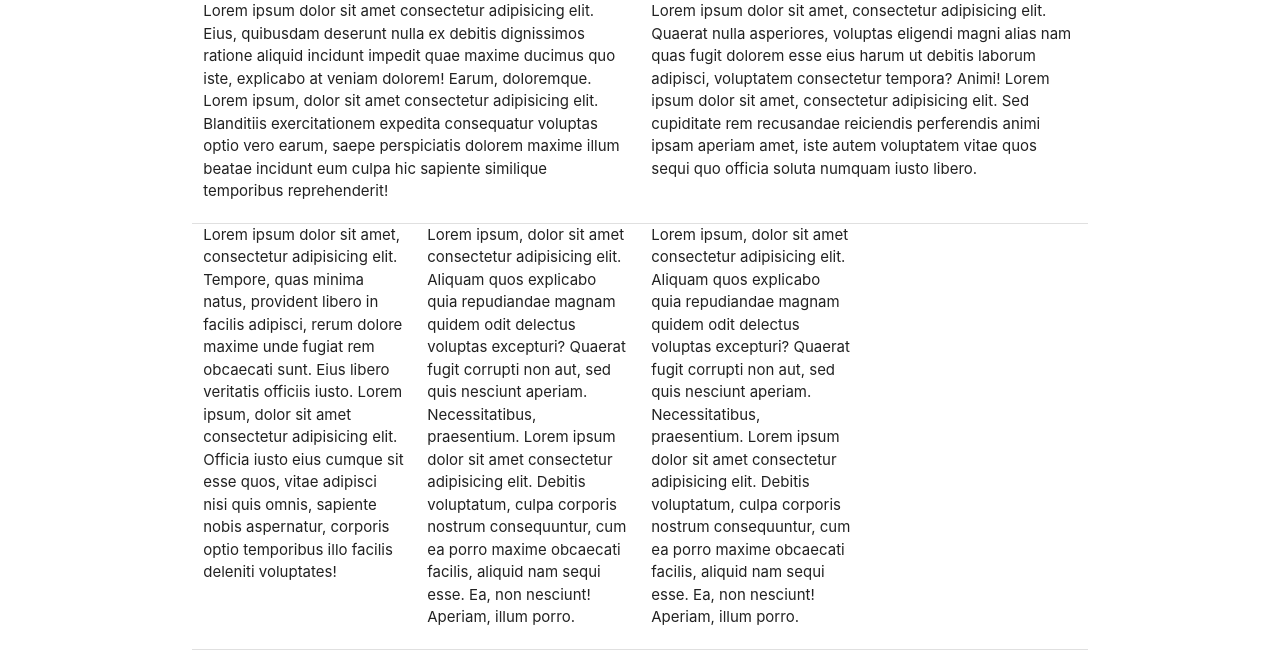
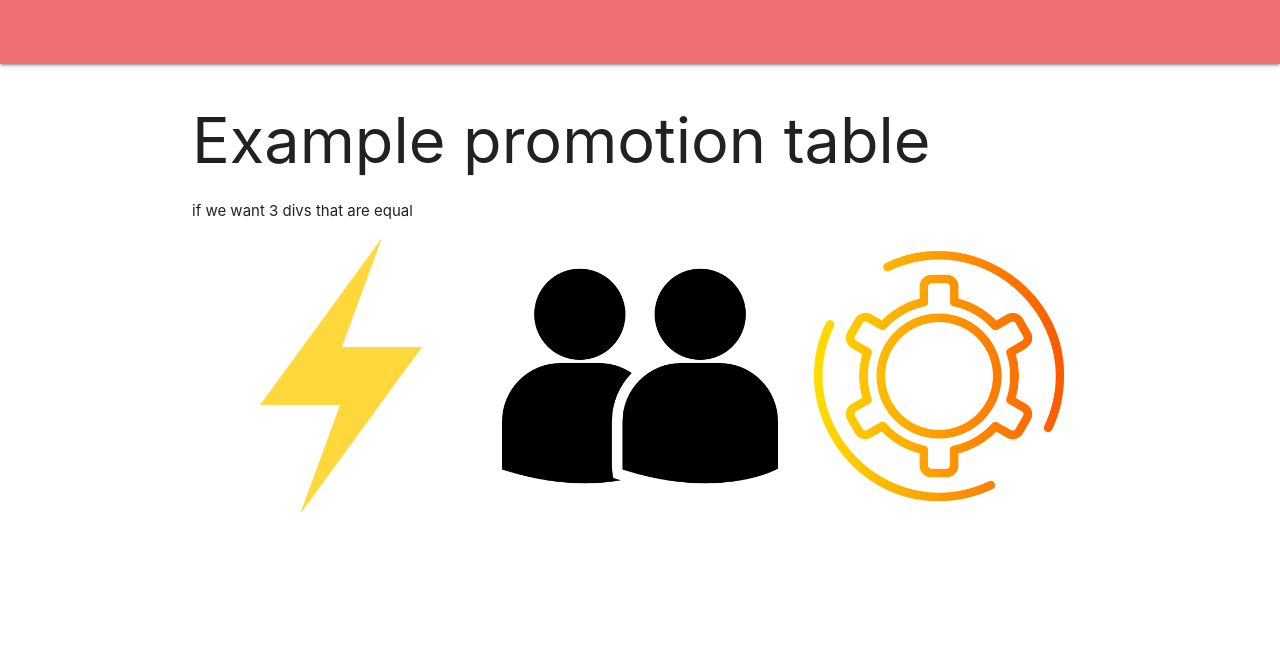
Before and after one commit to romVeronica/Uma-demo, a plain HTML site: page index.html in a window 1280 px wide. Drawn offline with nearby package versions, Linux system fonts and the light colour scheme.

Commit message:
uso de imagenes y texto

```diff
--- a/index.html
+++ b/index.html
@@ -8,37 +8,26 @@
     <link rel="stylesheet" href="https://cdnjs.cloudflare.com/ajax/libs/materialize/1.0.0/css/materialize.min.css">
 </head>
 <body>
-    <div class="container">
-    <div class="row">
-        <div class="col s6">
-        Lorem ipsum dolor sit amet consectetur adipisicing elit. Eius, quibusdam deserunt nulla ex debitis dignissimos ratione aliquid incidunt impedit quae maxime ducimus quo iste, explicabo at veniam dolorem! Earum, doloremque.
-        Lorem ipsum, dolor sit amet consectetur adipisicing elit. Blanditiis exercitationem expedita consequatur voluptas optio vero earum, saepe perspiciatis dolorem maxime illum beatae incidunt eum culpa hic sapiente similique temporibus reprehenderit!
+  <nav></nav>
+    <div class="container ">
+    <div class="col s12">
+      <h1>Example promotion table</h1>
+      <p>
+        if we want 3 divs that are equal
+      </p>
     </div>
-    <div class="col s6">
-        Lorem ipsum dolor sit amet, consectetur adipisicing elit. Quaerat nulla asperiores, voluptas eligendi magni alias nam quas fugit dolorem esse eius harum ut debitis laborum adipisci, voluptatem consectetur tempora? Animi!
-        Lorem ipsum dolor sit amet, consectetur adipisicing elit. Sed cupiditate rem recusandae reiciendis perferendis animi ipsam aperiam amet, iste autem voluptatem vitae quos sequi quo officia soluta numquam iusto libero.
-      </div>
-    </div>
-    <div class="divider"></div>
-      <div class="row">
-
-    <div class="col s3">
-      Lorem ipsum dolor sit amet, consectetur adipisicing elit. Tempore, quas minima natus, provident libero in facilis adipisci, rerum dolore maxime unde fugiat rem obcaecati sunt. Eius libero veritatis officiis iusto.
-      Lorem ipsum, dolor sit amet consectetur adipisicing elit. Officia iusto eius cumque sit esse quos, vitae adipisci nisi quis omnis, sapiente nobis aspernatur, corporis optio temporibus illo facilis deleniti voluptates!
-
-      </div>
-      <div class="col s3">
-      Lorem ipsum, dolor sit amet consectetur adipisicing elit. Aliquam quos explicabo quia repudiandae magnam quidem odit delectus voluptas excepturi? Quaerat fugit corrupti non aut, sed quis nesciunt aperiam. Necessitatibus, praesentium.
-      Lorem ipsum dolor sit amet consectetur adipisicing elit. Debitis voluptatum, culpa corporis nostrum consequuntur, cum ea porro maxime obcaecati facilis, aliquid nam sequi esse. Ea, non nesciunt! Aperiam, illum porro.
-      </div>
-      <div class="col s3">
-     Lorem ipsum, dolor sit amet consectetur adipisicing elit. Aliquam quos explicabo quia repudiandae magnam quidem odit delectus voluptas excepturi? Quaerat fugit corrupti non aut, sed quis nesciunt aperiam. Necessitatibus, praesentium.
-     Lorem ipsum dolor sit amet consectetur adipisicing elit. Debitis voluptatum, culpa corporis nostrum consequuntur, cum ea porro maxime obcaecati facilis, aliquid nam sequi esse. Ea, non nesciunt! Aperiam, illum porro.
-    </div>
-   </div>
-   <div class="divider"></div>
- </div>
-
+     <div class="row">
+         <div class="col s4">
+          <img class="responsive-img" src="imgs/ligero.png" alt="">
+         </div>
+         <div class="col s4">
+          <img class="responsive-img" src="imgs/silueta-de-usuarios-de-pareja.png" alt="">
+          </div>
+         <div class="col s4">
+          <img class="responsive-img"src="imgs/engranaje-de-metal.png" alt="">
+         </div>
+        </div>
+     </div>
 </body>
     <script> src="https://code.jquery.com/jquery-3.6.3.js"</script>
     <script src="https://cdnjs.cloudflare.com/ajax/libs/materialize/1.0.0/js/materialize.min.js"></script>
```
Also changed, not shown: index1.html (added, +46 -0 lines), imgs/engranaje-de-metal.png (added), imgs/ligero.png (added), imgs/silueta-de-usuarios-de-pareja.png (added).
